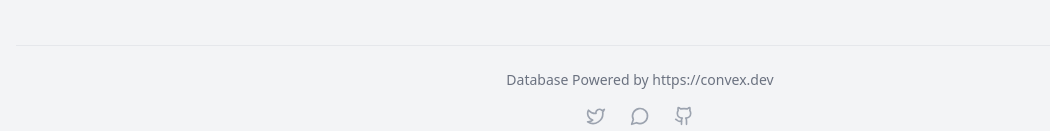
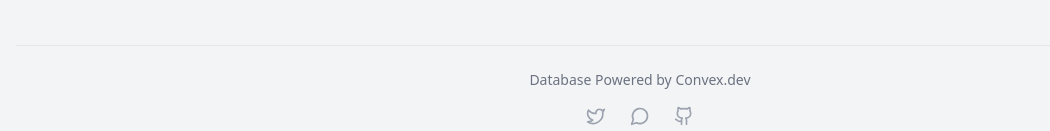
Before and after one commit to waynesutton/commitrank, a React (Vite) app: page / in a window 1280 px wide. Shown: the part 821-952 px from the top of the page, without its empty margins (0-1050 px from the left). Built offline with nearby package versions, Linux system fonts and the light colour scheme; no server answers.

Commit message:
updated socials 2

```diff
--- a/src/App.tsx
+++ b/src/App.tsx
@@ -167,7 +167,7 @@ export function App() {
         <div className="flex items-center justify-center gap-2 text-sm text-gray-500 mb-8">
           Open Source project built with
           <a
-            href="https://convex.dev"
+            href="https://convex.link/C9EptlP"
             target="_blank"
             rel="noopener noreferrer"
             className="text-black hover:none flex items-center gap-1">
@@ -273,7 +273,12 @@ export function App() {
         <footer className="mt-16">
           <hr className="border-gray-200 mb-6" />
           <div className="text-center text-sm text-gray-500">
-            <p className="mb-4">Database Powered by https://convex.dev</p>
+            <p className="mb-4">
+              Database Powered by{" "}
+              <a href="https://convex.link/C9EptlP" target="_blank" rel="noopener noreferrer">
+                Convex.dev
+              </a>
+            </p>
             <div className="flex justify-center gap-6">
               <a
                 href="https://twitter.com/convex_dev"
--- a/src/components/ProfileCard.tsx
+++ b/src/components/ProfileCard.tsx
@@ -150,7 +150,7 @@ export default function ProfileCard({ profile, commits, usesConvex }: ProfileCar
           <div className="flex items-center gap-2">
             <Globe size={16} />
             <a
-              href={profile.blog}
+              href={`https://${profile.blog}`}
               target="_blank"
               rel="noopener noreferrer"
               className="text-blue-500 hover:underline">
```
Also changed, not shown: 3 other files (tests, documents, lock files or other folders).
